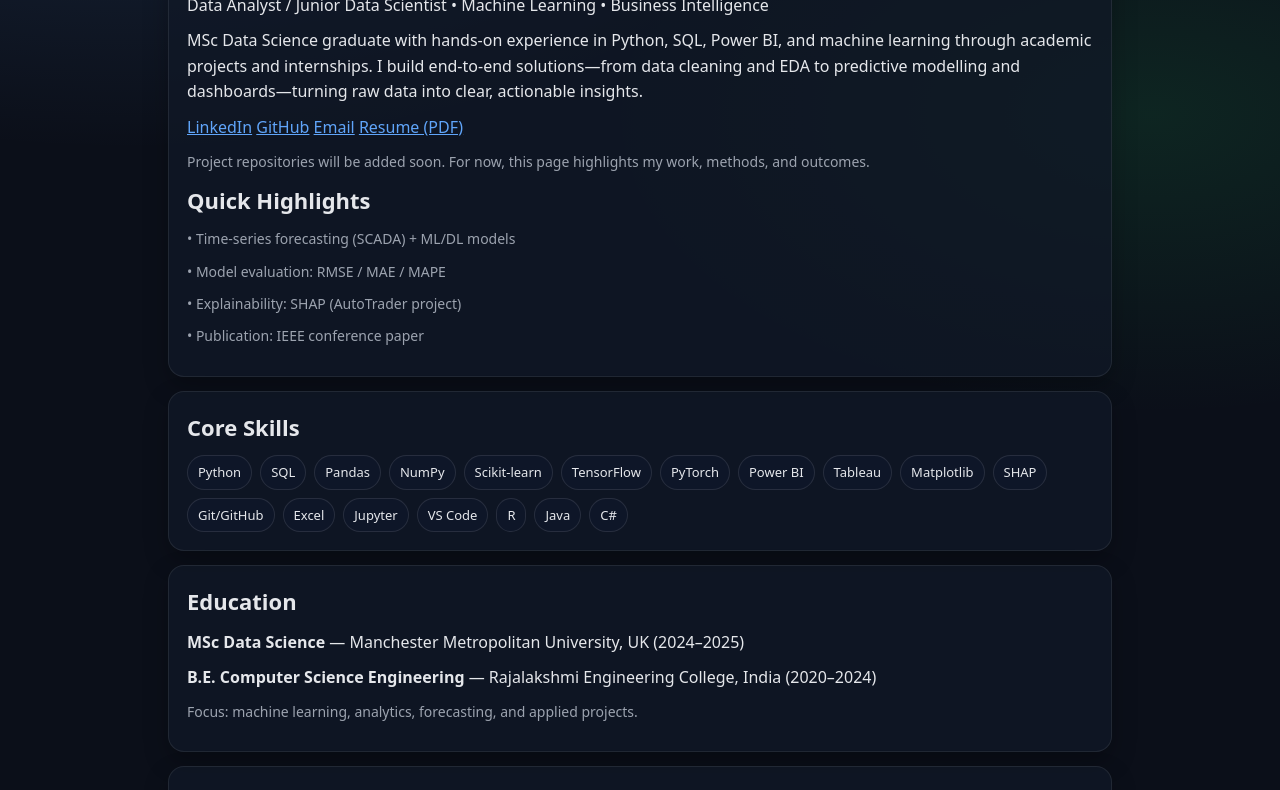
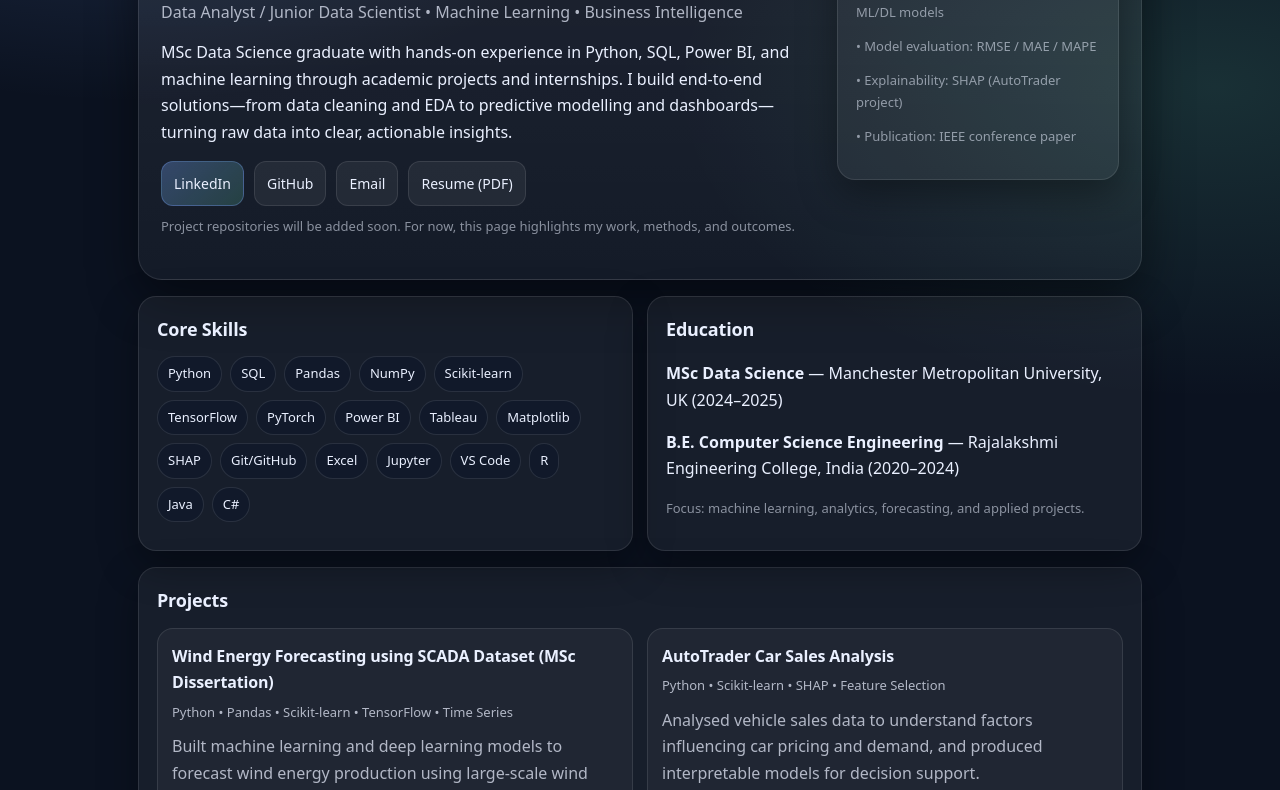
Before and after one commit to Aravind2410/aravindr.github.io, a plain HTML site: page index.html in a window 1280 px wide. Shown: the part 210-1000 px from the top of the page. Drawn offline with Linux system fonts and the light colour scheme.

Commit message:
Update CSS variables and styles for improved design

```diff
--- a/assets/style.css
+++ b/assets/style.css
@@ -1,128 +1,214 @@
 :root{
-  --bg:#0b0f19;
-  --card:#111827;
-  --text:#e5e7eb;
-  --muted:#9ca3af;
-  --line:#1f2937;
-  --link:#60a5fa;
-  --pill:#0f172a;
-  --shadow: 0 10px 25px rgba(0,0,0,.25);
-  --radius:16px;
-  --max: 980px;
+  --bg: #0b1220;
+  --panel: rgba(255,255,255,0.06);
+  --panel2: rgba(255,255,255,0.08);
+  --border: rgba(255,255,255,0.10);
+  --text: #eaf0ff;
+  --muted: rgba(234,240,255,0.72);
+  --muted2: rgba(234,240,255,0.55);
+  --accent: #7aa7ff;
+  --accent2: #6ee7b7;
+  --shadow: 0 18px 50px rgba(0,0,0,0.45);
+  --radius: 18px;
+  --max: 1040px;
 }
 
-*{box-sizing:border-box}
+*{ box-sizing: border-box; }
+html,body{ margin:0; padding:0; }
+
 body{
-  margin:0;
-  font-family: system-ui, -apple-system, Segoe UI, Roboto, Arial, sans-serif;
-  background: radial-gradient(1200px 600px at 10% 0%, rgba(96,165,250,.15), transparent 60%),
-              radial-gradient(900px 500px at 90% 10%, rgba(34,197,94,.12), transparent 60%),
-              var(--bg);
+  font-family: ui-sans-serif, system-ui, -apple-system, Segoe UI, Roboto, Arial, sans-serif;
   color: var(--text);
-  line-height:1.6;
+  background:
+    radial-gradient(900px 520px at 10% 0%, rgba(122,167,255,0.20), transparent 60%),
+    radial-gradient(900px 520px at 95% 10%, rgba(110,231,183,0.14), transparent 60%),
+    radial-gradient(900px 520px at 70% 100%, rgba(167,139,250,0.12), transparent 60%),
+    var(--bg);
+  line-height: 1.65;
 }
+
+a{ color: var(--accent); text-decoration: none; }
+a:hover{ text-decoration: underline; }
 
 .container{
   max-width: var(--max);
   margin: 0 auto;
-  padding: 40px 18px 60px;
+  padding: 44px 18px 70px;
+}
+
+/* Top bar */
+.top{
+  display:flex;
+  align-items:center;
+  justify-content:space-between;
+  gap:12px;
+  margin-bottom: 18px;
+}
+
+.badge{
+  display:inline-flex;
+  align-items:center;
+  gap:8px;
+  padding: 7px 12px;
+  border-radius: 999px;
+  background: rgba(255,255,255,0.06);
+  border: 1px solid rgba(255,255,255,0.10);
+  color: var(--muted);
+  font-size: 13px;
+}
+
+/* Hero */
+.hero{
+  border: 1px solid var(--border);
+  background: linear-gradient(180deg, rgba(255,255,255,0.08), rgba(255,255,255,0.04));
+  border-radius: calc(var(--radius) + 6px);
+  box-shadow: var(--shadow);
+  padding: 28px 22px;
+}
+
+.hero-grid{
+  display:grid;
+  grid-template-columns: 1.4fr 0.6fr;
+  gap: 18px;
+}
+
+@media (max-width: 900px){
+  .hero-grid{ grid-template-columns: 1fr; }
 }
 
 h1{
-  margin:0 0 8px;
+  margin: 0 0 8px;
   font-size: 44px;
   letter-spacing: -0.02em;
 }
 
-.tagline{
-  margin:0 0 18px;
+.subtitle{
+  margin: 0 0 14px;
   color: var(--muted);
   font-size: 16px;
 }
 
-.links{
-  display:flex;
-  gap:10px;
-  flex-wrap:wrap;
-  margin: 12px 0 28px;
+.summary{
+  margin: 0;
+  color: var(--text);
+  max-width: 72ch;
 }
 
-.links a{
-  text-decoration:none;
-  color: var(--text);
-  background: rgba(255,255,255,.06);
-  border: 1px solid rgba(255,255,255,.08);
-  padding: 10px 12px;
-  border-radius: 999px;
-  transition: transform .12s ease, background .12s ease;
+.cta{
+  display:flex;
+  flex-wrap: wrap;
+  gap: 10px;
+  margin-top: 16px;
 }
 
-.links a:hover{
-  transform: translateY(-1px);
-  background: rgba(255,255,255,.10);
+.btn{
+  display:inline-flex;
+  align-items:center;
+  gap:10px;
+  padding: 10px 12px;
+  border-radius: 12px;
+  border: 1px solid rgba(255,255,255,0.10);
+  background: rgba(255,255,255,0.06);
+  color: var(--text);
+  transition: transform .12s ease, background .12s ease, border-color .12s ease;
+  font-size: 14px;
 }
 
-section{
-  background: rgba(17,24,39,.75);
-  border: 1px solid rgba(255,255,255,.08);
-  border-radius: var(--radius);
-  padding: 18px 18px;
-  box-shadow: var(--shadow);
-  margin: 14px 0;
+.btn:hover{
+  transform: translateY(-1px);
+  background: rgba(255,255,255,0.10);
+  border-color: rgba(255,255,255,0.18);
+  text-decoration:none;
 }
 
-h2{
-  margin: 0 0 10px;
-  font-size: 22px;
-  border: none;
-  padding: 0;
+.btn.primary{
+  background: linear-gradient(135deg, rgba(122,167,255,0.30), rgba(110,231,183,0.18));
+  border-color: rgba(122,167,255,0.30);
 }
 
-p{ margin: 0 0 10px; color: var(--text); }
-.small{ color: var(--muted); font-size: 14px; }
+.card{
+  margin-top: 16px;
+  border: 1px solid var(--border);
+  background: rgba(255,255,255,0.05);
+  border-radius: var(--radius);
+  box-shadow: 0 14px 38px rgba(0,0,0,0.35);
+  padding: 18px 18px;
+}
 
-ul{ margin: 10px 0 0 18px; }
-li{ margin: 6px 0; color: var(--text); }
+.card h2{
+  margin: 0 0 12px;
+  font-size: 18px;
+  letter-spacing: -0.01em;
+}
+
+.grid{
+  display:grid;
+  grid-template-columns: 1fr 1fr;
+  gap: 14px;
+}
+@media (max-width: 900px){
+  .grid{ grid-template-columns: 1fr; }
+}
 
 .pills{
   display:flex;
   flex-wrap:wrap;
-  gap:8px;
-  margin-top: 10px;
+  gap: 8px;
 }
 .pills span{
-  background: rgba(15,23,42,.9);
-  border: 1px solid rgba(255,255,255,.10);
+  font-size: 13px;
   padding: 6px 10px;
   border-radius: 999px;
+  border: 1px solid rgba(255,255,255,0.10);
+  background: rgba(15,23,42,0.65);
   color: var(--text);
+}
+
+.proj{
+  padding: 14px;
+  border-radius: 16px;
+  border: 1px solid rgba(255,255,255,0.10);
+  background: rgba(255,255,255,0.04);
+}
+
+.proj h3{
+  margin: 0 0 6px;
+  font-size: 16px;
+  letter-spacing: -0.01em;
+}
+
+.meta{
+  margin: 0 0 10px;
+  color: var(--muted2);
   font-size: 13px;
 }
 
-.project{
-  padding: 14px 0 0;
-  border-top: 1px solid rgba(255,255,255,.08);
-  margin-top: 12px;
-}
-.project:first-of-type{
-  border-top: none;
-  margin-top: 0;
-  padding-top: 0;
-}
-.project h3{
-  margin: 0 0 6px;
-  font-size: 18px;
-}
-.project .meta{
+.proj p{
+  margin: 0 0 10px;
   color: var(--muted);
-  font-size: 14px;
-  margin-bottom: 8px;
 }
 
-a{ color: var(--link); }
+.proj ul{
+  margin: 0 0 12px 18px;
+  color: var(--muted);
+}
+.proj li{ margin: 6px 0; }
+
+.row{
+  display:flex;
+  flex-wrap:wrap;
+  gap: 10px;
+  margin-top: 10px;
+}
+
+.small{
+  color: var(--muted2);
+  font-size: 13px;
+}
+
 footer{
   margin-top: 18px;
-  color: var(--muted);
+  text-align: center;
+  color: var(--muted2);
   font-size: 13px;
-  text-align:center;
 }
```
